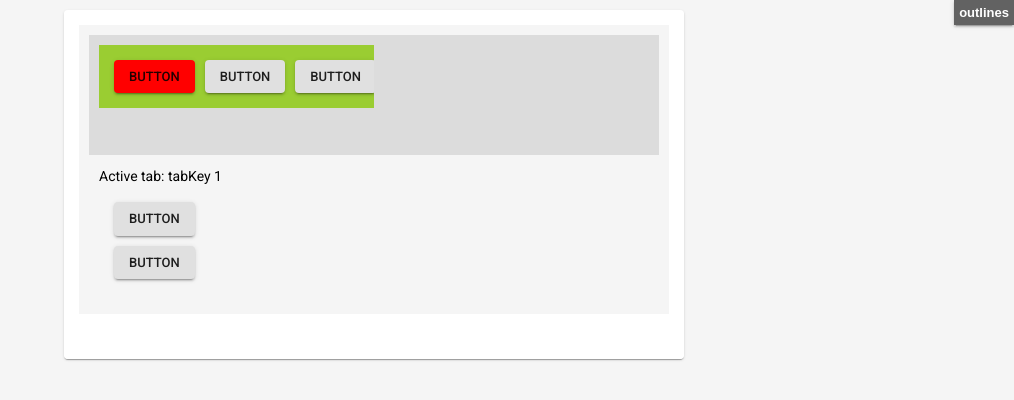
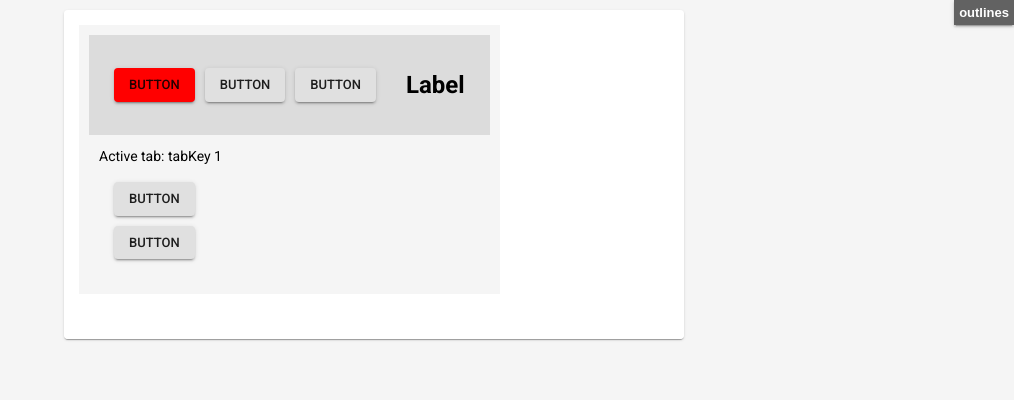
Before and after one commit to maximus-dr/demo, a React (Create React App) app: page / in a window 1280 px wide. Shown: the top 400 px of the page, without its empty margins (266-1280 px from the left). Built offline with nearby package versions, Linux system fonts and the light colour scheme.

Commit message:
Updated test.json structure

```diff
--- a/public/cache/pages/test.json
+++ b/public/cache/pages/test.json
@@ -42,7 +42,7 @@
                   "styles": {
                     "minHeight": "50px",
                     "backgroundColor": "rgba(0, 0, 0, 0.04)",
-                    "width": "100%",
+                    "width": "auto",
                     "marginBottom": "30px"
                   },
                   "childrenList": [
@@ -53,15 +53,20 @@
                       "role": "tabHead",
                       "styles": {
                         "backgroundColor":"rgba(0, 0, 0, 0.1)",
-                        "flexDirection": "row"
+                        "flexDirection": "row",
+                        "alignItems": "center"
                       },
                       "childrenList": [
+
                         {
-                          "typeName": "section",
-                          "id": "14"
+                          "typeName": "label",
+                          "id": "14",
+                          "heading": "h2",
+                          "styles": {
+                            "alignSelf": "center"
                           }
-                      ]
                         },
+
 
                         {
                           "typeName": "section",
@@ -69,8 +74,7 @@
                           "role": "tabList",
                           "styles": {
                             "minHeight": "50px",
-                        "flexDirection": "row",
-                        "backgroundColor": "yellowgreen"
+                            "flexDirection": "row"
                           },
 
                           "childrenList": [
@@ -96,6 +100,10 @@
                             }
                           ]
                         }
+                      ]
+                    }
+
+
 
 
                   ]
--- a/src/components/Label/LabelView.js
+++ b/src/components/Label/LabelView.js
@@ -5,7 +5,6 @@ import { LabelSpan, LabelH1, LabelH2, LabelH3, LabelH4, LabelH5, LabelH6, Label
 
 
 export default function LabelView(props) {
-    console.log('label props', props);
 
     const outlines = useContext(OutlinesContext);
     const componentData = props.componentData ? props.componentData : null;
--- a/src/components/Tab/Tab.js
+++ b/src/components/Tab/Tab.js
@@ -1,6 +1,10 @@
 import React, { useState } from 'react'
 import { Provider } from '..';
 import { extractChildrenByRole } from '../../core/functions/components';
+
+
+
+
 
 
 export default function Tab(props) {
@@ -47,6 +51,13 @@ export default function Tab(props) {
         ...tabContentData.props
     }
 
+    const tabHeadChildren = tabHeadData.props.children.map(child => {
+        if (child.props.componentData.role && child.props.componentData.role === 'tabList') {
+                return
+            }
+        return child;
+    });
+
 
     return (
         <el.TabBar key={tabBarData.key} {...tabBarData.props}>
@@ -54,7 +65,7 @@ export default function Tab(props) {
                 <el.TabList key={tabListData.key} {...tabListData.props}>
                     {tabItems}
                 </el.TabList>
-                {tabHeadData.props.children}
+                {tabHeadChildren}
             </el.TabHead>
 
             <el.TabContent key={tabContentData.key} {...tabContentProps}>
```
Lines whose indentation alone changed are shown as unchanged.
